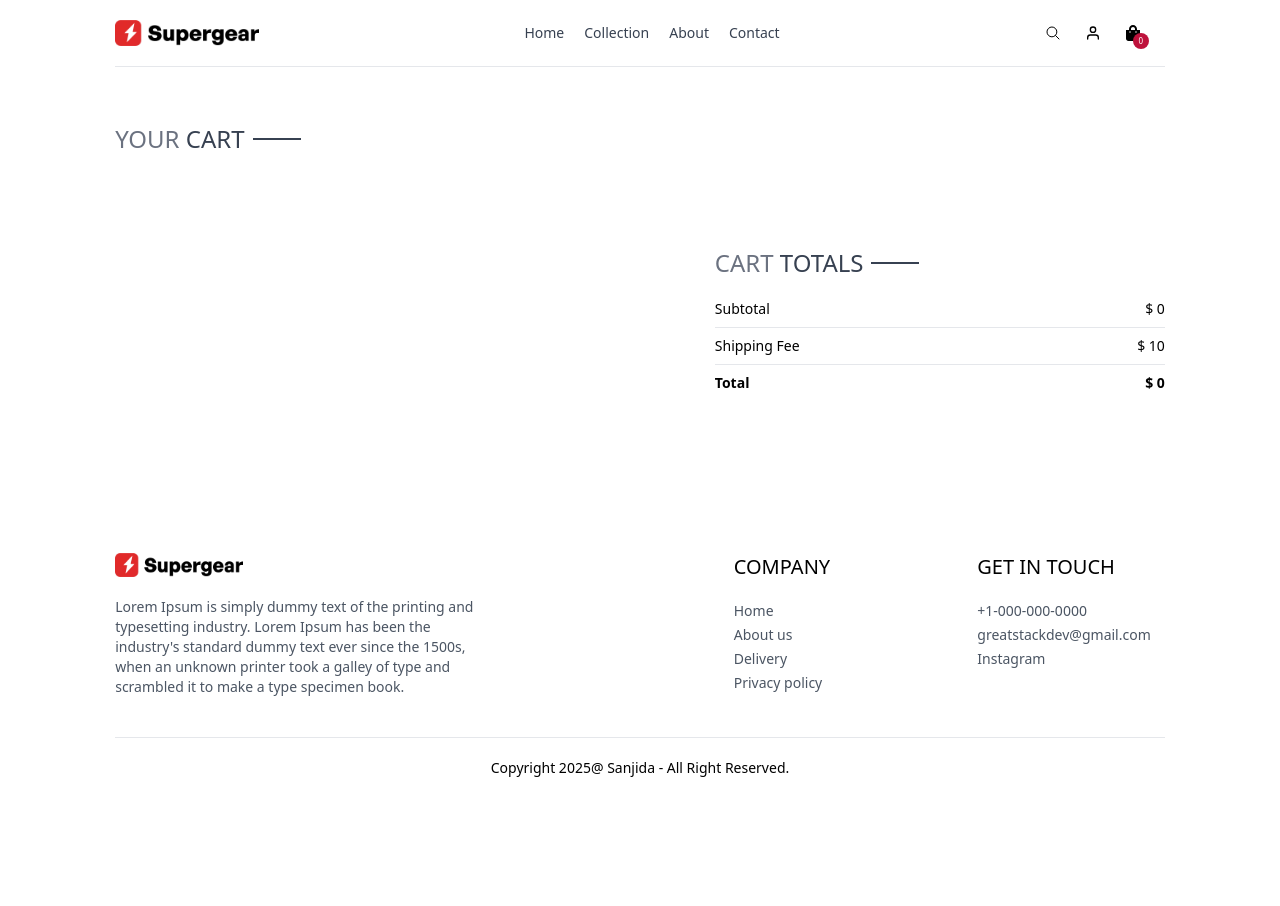
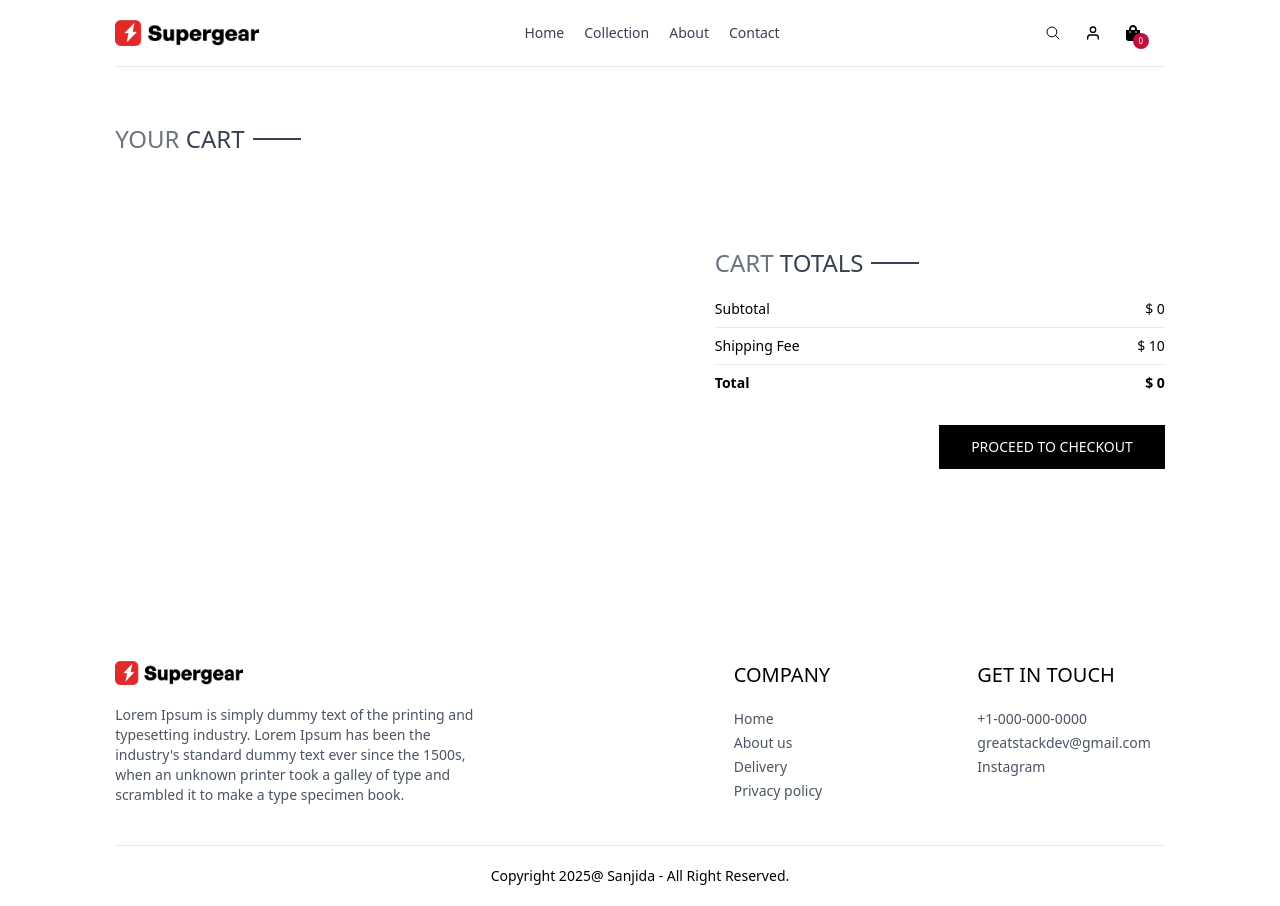
Before and after one commit to sanjidasarwar/ecommerceWebsite, a React (Vite) app: page /cart in a window 1280 px wide. Before the commit the page ends 800 px from the top, so only its background shows below. Built offline with nearby package versions, Linux system fonts and the light colour scheme.

Commit message:
add check out button in cart page

```diff
--- a/src/context/shopContext.jsx
+++ b/src/context/shopContext.jsx
@@ -1,5 +1,6 @@
 import { createContext, useState } from "react";
 import { products } from "../data/products";
+import { useNavigate } from "react-router-dom";
 
 export const ShopContext = createContext();
 
@@ -8,6 +9,7 @@
   const delevery_fee = 10;
   const [cartItems, setCartItems] = useState({});
   const [sizeAlert, setSizeAlert] = useState(false);
+  const navigate = useNavigate();
 
   const addToCart = async (itemId, size) => {
     let cartData = structuredClone(cartItems);
@@ -101,6 +103,7 @@
     updateQuantity,
     sumOfEachSizeProduct,
     getCartTotal,
+    navigate,
   };
 
   return (
--- a/src/pages/Cart.jsx
+++ b/src/pages/Cart.jsx
@@ -11,6 +11,7 @@
     currency,
     updateQuantity,
     sumOfEachSizeProduct,
+    navigate,
   } = useContext(ShopContext);
   const [cartData, setCartData] = useState([]);
 
@@ -98,6 +99,14 @@
       <div className="flex justify-end my-20">
         <div className="w-full sm:w-[450px]">
           <CartTotal />
+          <div className=" w-full text-end">
+            <button
+              onClick={() => navigate("/place-order")}
+              className="bg-black text-white text-sm my-8 px-8 py-3"
+            >
+              PROCEED TO CHECKOUT
+            </button>
+          </div>
         </div>
       </div>
     </div>
```
